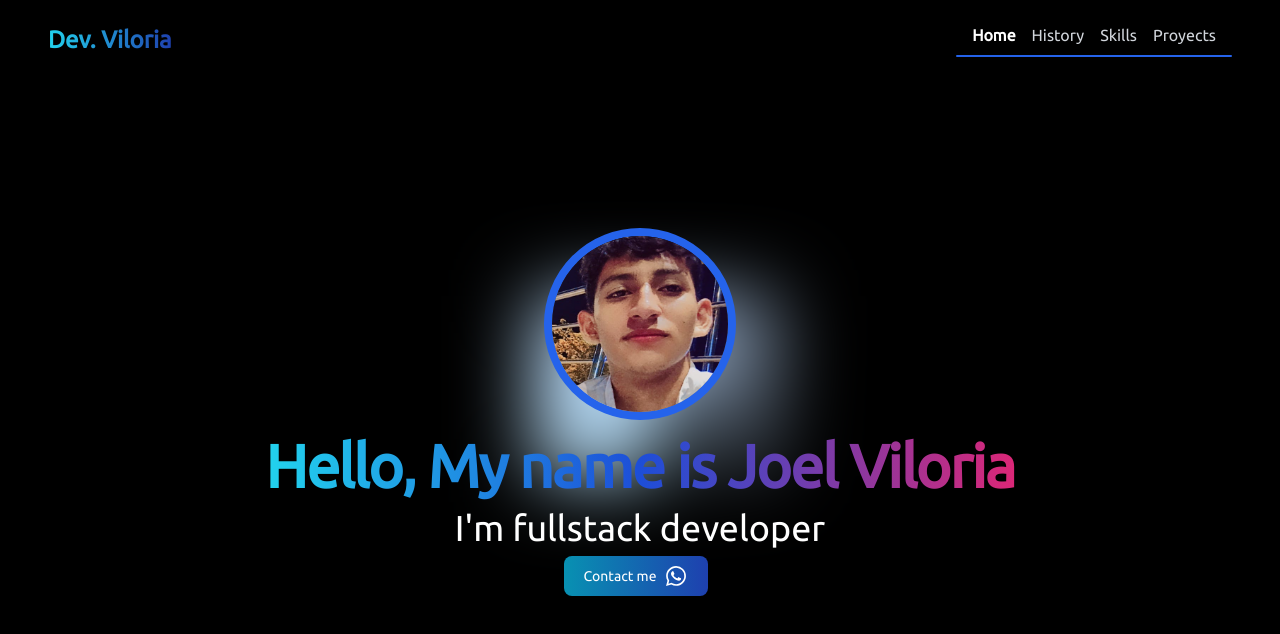
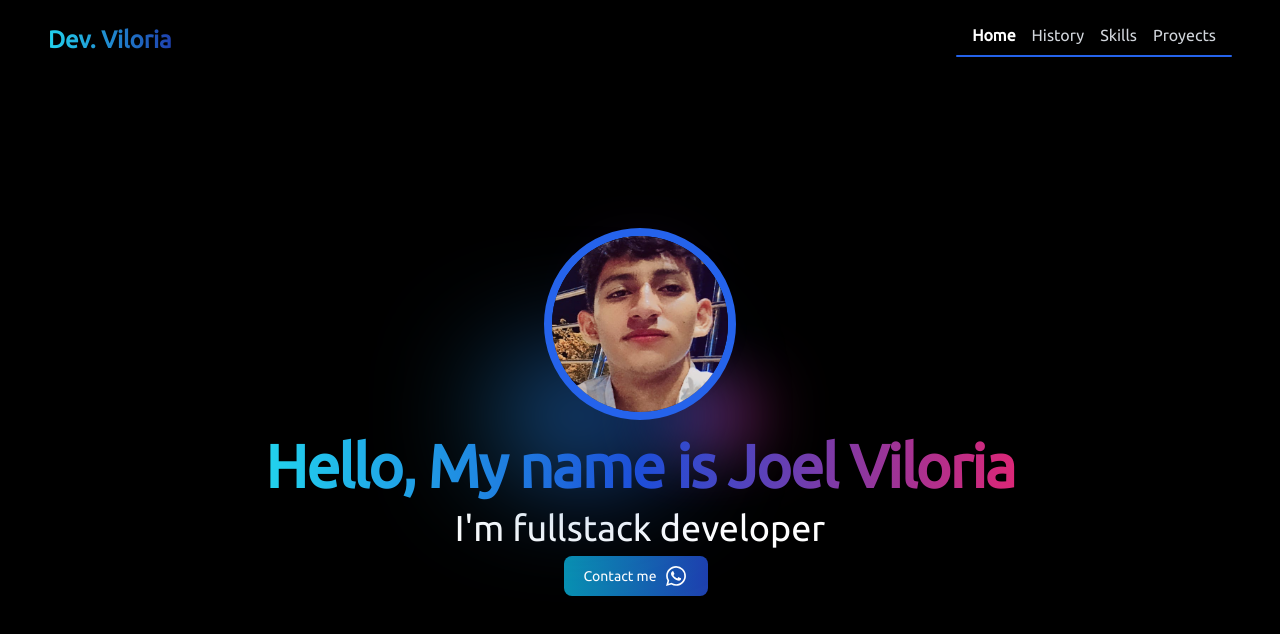
Before and after one commit to viloriajoel07/portfolio, a Next.js app: page / in a window 1280 px wide. Shown: the top 634 px of the page. Built offline with nearby package versions, Linux system fonts and the light colour scheme.

Commit message:
Agregando destello

```diff
--- a/src/app/aboutMe/page.tsx
+++ b/src/app/aboutMe/page.tsx
@@ -2,6 +2,7 @@ import Link from "next/link";
 import React from "react";
 import { DownloadIcon } from "~/assets/icons";
 import { Button, Timeline } from "~/components";
+import BgBlur from "~/components/BgBlur";
 
 const AboutPage = () => {
   const handleCLick = () => {
@@ -14,7 +15,7 @@ const AboutPage = () => {
       <div className="flex flex-col lg:flex-row gap-10 pb-8 lg:pb-0 justify-center items-center">
         <div className="flex flex-col gap-4 mb-2">
           <h2 className="font-bold text-4xl lg:text-5xl text-center lg:text-left">
-            About me <span className="text-blue-600">.</span>
+            History <span className="text-blue-600">.</span>
           </h2>
           <p className="lg:w-[30rem] text-gray-300">
             Hello, my name is Joel, I'm 18 years old, I am a fullstack JS
@@ -39,7 +40,8 @@ const AboutPage = () => {
             Download CV <DownloadIcon />
           </Link>
         </div>
-        <div className="absolute w-28 pb-60 h-28 before:h-[300px] before:w-[480px] before:-translate-x-1/4 before:rounded-full before:bg-gradient-radial before:from-white before:to-transparent before:blur-2xl pr-52 before:content-[''] after:absolute after:-z-20 after:h-[180px] after:w-[240px] after:bg-gradient-conic after:from-sky-200 after:via-blue-200 after:blur-2xl after:content-[''] before:dark:bg-gradient-to-br before:dark:from-transparent before:dark:to-blue-700 before:dark:opacity-10 after:dark:from-sky-900 after:dark:via-[#0141ff] after:dark:opacity-40 before:lg:h-[360px]"></div>
+        <BgBlur />
+        {/* <div className="absolute w-28 pb-60 h-28 before:h-[300px] before:w-[480px] before:-translate-x-1/4 before:rounded-full before:bg-gradient-radial before:from-white before:to-transparent before:blur-2xl pr-52 before:content-[''] after:absolute after:-z-20 after:h-[180px] after:w-[240px] after:bg-gradient-conic after:from-sky-200 after:via-blue-200 after:blur-2xl after:content-[''] before:dark:bg-gradient-to-br before:dark:from-transparent before:dark:to-blue-700 before:dark:opacity-10 after:dark:from-sky-900 after:dark:via-[#0141ff] after:dark:opacity-40 before:lg:h-[360px]"></div> */}
         <Timeline />
       </div>
     </div>
--- a/src/app/page.tsx
+++ b/src/app/page.tsx
@@ -1,6 +1,7 @@
 import Image from "next/image";
 import { WhatsAppIcon } from "~/assets/icons";
 import profileImage from "~/assets/imageProfile.jpeg";
+import BgBlur from "~/components/BgBlur";
 
 export default function Home() {
   return (
@@ -10,11 +11,11 @@ export default function Home() {
         <Image
           src={profileImage}
           alt="my Image Profile"
-          className="rounded-full object-cover w-48 h-48 object-top mb-2 border-8 border-blue-600 hover:scale-110 transition-all"
+          className="rounded-full z-10 object-cover w-48 h-48 object-top mb-2 border-8 border-blue-600 hover:scale-110 transition-all"
         />
-        <div className="absolute w-28 pb-60 h-28 before:h-[300px] before:w-[480px] before:-translate-x-1/4 before:rounded-full before:bg-gradient-radial before:from-white before:to-transparent before:blur-2xl pr-52 before:content-[''] after:absolute after:-z-20 after:h-[180px] after:w-[240px] after:bg-gradient-conic after:from-sky-200 after:via-blue-200 after:blur-2xl after:content-[''] before:dark:bg-gradient-to-br before:dark:from-transparent before:dark:to-blue-700 before:dark:opacity-10 after:dark:from-sky-900 after:dark:via-[#0141ff] after:dark:opacity-40 before:lg:h-[360px]"></div>
+        <BgBlur />
         <h1
-          className="font-bold text-center -tracking-wide pb-1 trak text-transparent text-4xl md:text-6xl bg-clip-text bg-gradient-to-r from-cyan-400 via-blue-700 to-pink-600"
+          className="font-bold text-center -tracking-wide z-10 pb-1 trak text-transparent text-4xl md:text-6xl bg-clip-text bg-gradient-to-r from-cyan-400 via-blue-700 to-pink-600"
           style={{ fontWeight: "900" }}
         >
           Hello, My name is Joel Viloria
--- a/src/app/skills/page.tsx
+++ b/src/app/skills/page.tsx
@@ -8,6 +8,7 @@ import {
   NodeIcon,
   ExpressIcon,
 } from "~/assets/icons";
+import BgBlur from "~/components/BgBlur";
 
 const iconSkill = [
   {
@@ -48,7 +49,7 @@ const SkillPage = () => {
         </p>
         <span className="w-full md:w-4/5 h-1 rounded-xl bg-gradient-to-r from-cyan-400 via-blue-600 to-pink-600"></span>
       </div>
-      <div className="absolute z-0 w-28 pb-60 h-28 before:h-[300px] before:w-[480px] before:-translate-x-1/4 before:rounded-full before:bg-gradient-radial before:from-white before:to-transparent before:blur-2xl pr-52 before:content-[''] after:absolute after:-z-20 after:h-[180px] after:w-[240px] after:bg-gradient-conic after:from-sky-200 after:via-blue-200 after:blur-2xl after:content-[''] before:dark:bg-gradient-to-br before:dark:from-transparent before:dark:to-blue-700 before:dark:opacity-10 after:dark:from-sky-900 after:dark:via-[#0141ff] after:dark:opacity-40 before:lg:h-[360px]"></div>
+      <BgBlur />
       <section className="flex sm:flex-row flex-wrap justify-center items-center gap-6 py-4 max-w-full z-20">
         {iconSkill.map(({ icon, title }) => {
           return (
--- a/src/app/works/page.tsx
+++ b/src/app/works/page.tsx
@@ -1,4 +1,5 @@
 import { ProjectView } from "~/components";
+import BgBlur from "~/components/BgBlur";
 
 const WorksPage = () => {
   return (
@@ -14,7 +15,7 @@ const WorksPage = () => {
         <span className="w-full md:w-4/5 h-1 rounded-xl bg-gradient-to-r from-cyan-400 via-blue-600 to-pink-600"></span>
       </div>
       <ProjectView />
-      <div className="absolute z-0 w-28 pb-60 h-28 before:h-[300px] before:w-[480px] before:-translate-x-1/4 before:rounded-full before:bg-gradient-radial before:from-white before:to-transparent before:blur-2xl pr-52 before:content-[''] after:absolute after:-z-20 after:h-[180px] after:w-[240px] after:bg-gradient-conic after:from-sky-200 after:via-blue-200 after:blur-2xl after:content-[''] before:dark:bg-gradient-to-br before:dark:from-transparent before:dark:to-blue-700 before:dark:opacity-10 after:dark:from-sky-900 after:dark:via-[#0141ff] after:dark:opacity-40 before:lg:h-[360px]"></div>
+      <BgBlur />
     </main>
   );
 };
--- /dev/null
+++ b/src/components/BgBlur/index.tsx
@@ -0,0 +1,13 @@
+import React from "react";
+
+const BgBlur = () => {
+  return (
+    <>
+      <span className="absolute w-[100px] h-[50px] -translate-y-10 sm:translate-y-0 translate-x-16 rounded-full blur-[35px] bg-gradient-to-r from-blue-800 to-pink-600 bg-opacity-30 z-0"></span>
+      <span className="absolute w-[80px] h-[80px] -translate-y-28 rounded-full blur-[35px] bg-purple-600 bg-opacity-30 z-0"></span>
+      <span className="absolute w-[170px] h-[100px] sm:-translate-x-16 -translate-y-8 sm:translate-y-0 rounded-full blur-[60px] bg-gradient-to-r from-cyan-800 to-blue-600 bg-opacity-30 z-0"></span>
+    </>
+  );
+};
+
+export default BgBlur;
```
